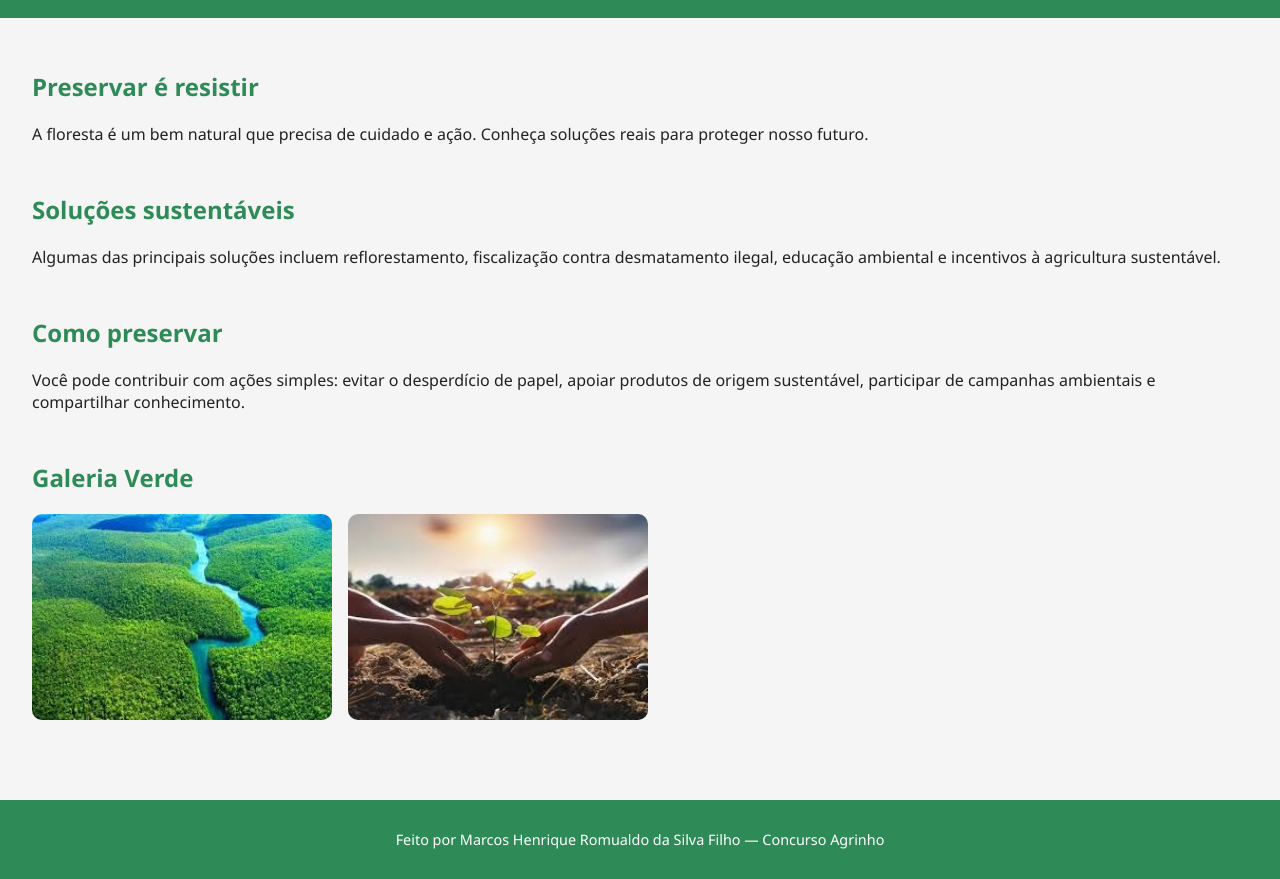
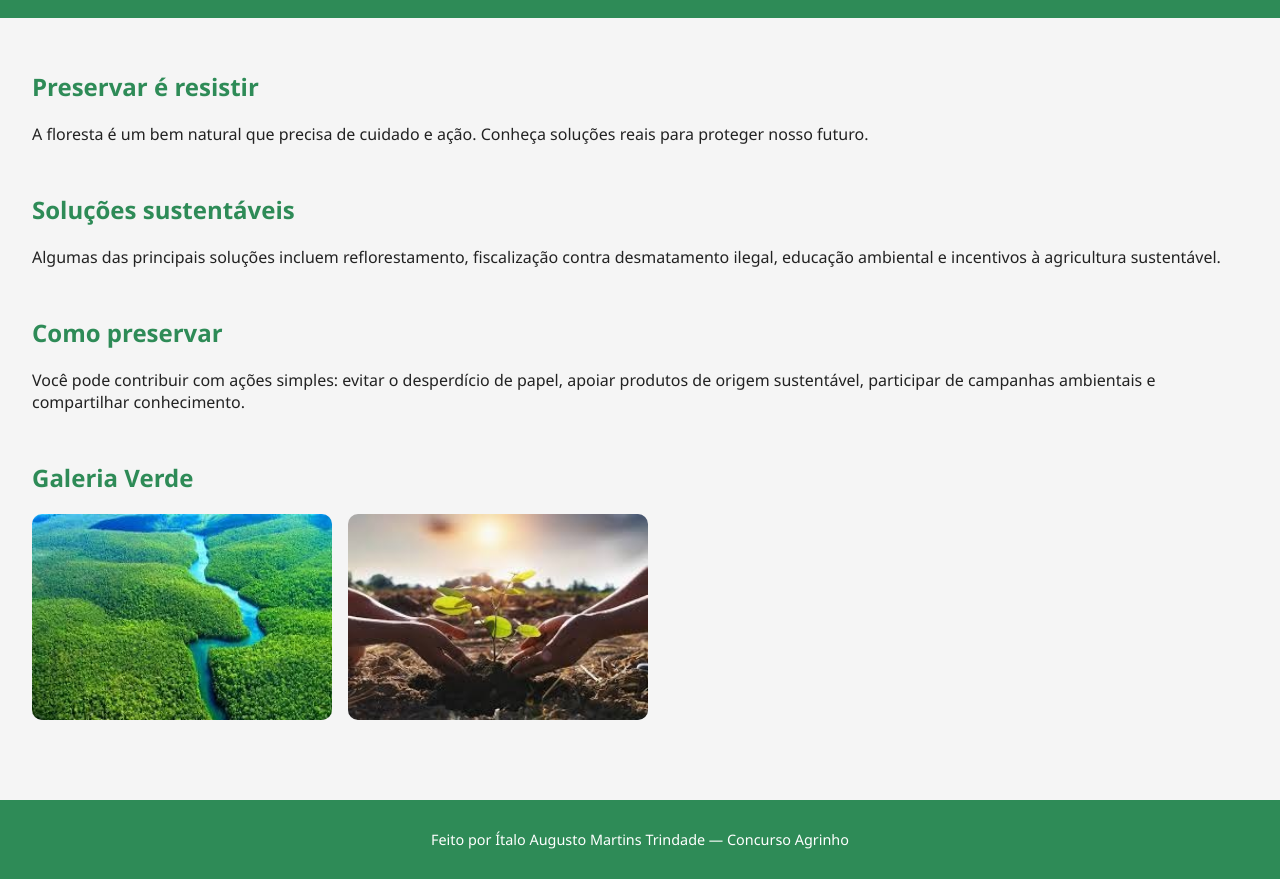
Before and after one commit to YtaloA/AGRINHO, a plain HTML site: page index.html in a window 1280 px wide. Shown: the part 79-958 px from the top of the page. Drawn offline with Linux system fonts and the light colour scheme.

Commit message:
Update index.html

```diff
--- a/index.html
+++ b/index.html
@@ -50,7 +50,7 @@
   </main>
 
   <footer>
-    <p>Feito por Marcos Henrique Romualdo da Silva Filho — Concurso Agrinho</p>
+    <p>Feito por Ítalo Augusto Martins Trindade — Concurso Agrinho</p>
   </footer>
 
   <script>
```
